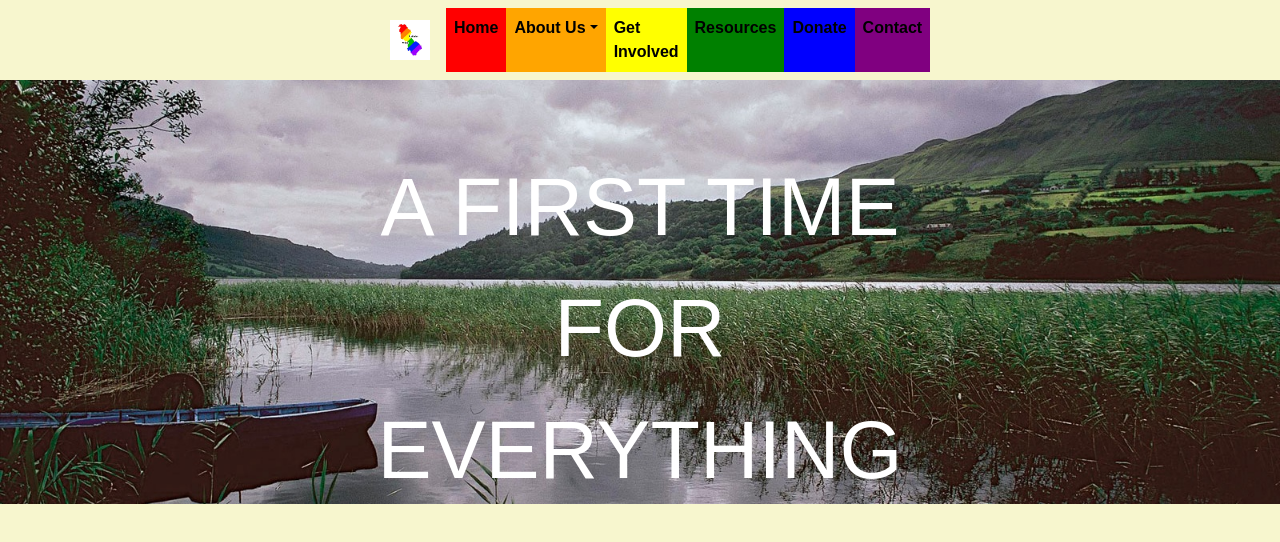
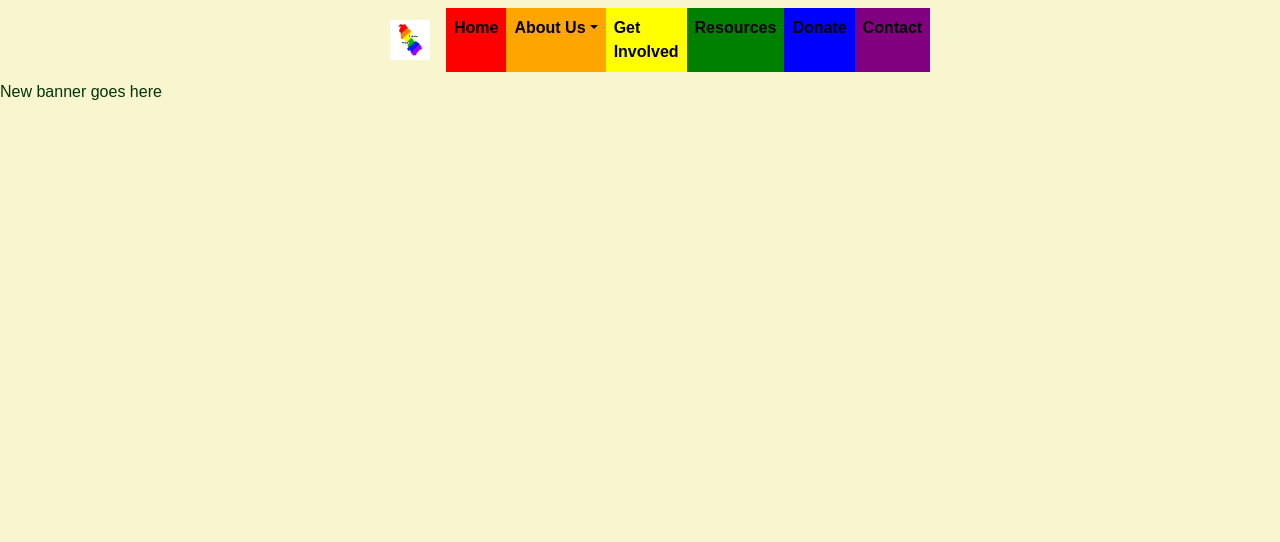
Before and after one commit to Jacobs1986/leitrim-pride, a React (Create React App) app in the folder client/: page / in a window 1280 px wide. Shown: the top 542 px of the page. Built offline with nearby package versions, Linux system fonts and the light colour scheme.

Commit message:
I'm going to be adding a new banner using the pictures from the google drive folder.

```diff
--- a/client/src/components/banner/banner.js
+++ b/client/src/components/banner/banner.js
@@ -9,14 +9,17 @@ import { Container, Image } from 'react-bootstrap';
 export default function Banner() {
     return (
         <div>
-            <Container className='bannerContainer' fluid>
-                <Image
-                    src='./Images/banner.jpeg'
-                    alt='banner'
-                    width='100%'
-                />
-                <div className='overlay'>A FIRST TIME FOR EVERYTHING</div>
-            </Container>
+            New banner goes here
         </div>
+        // <div>
+        //     <Container className='bannerContainer' fluid>
+        //         <Image
+        //             src='./Images/banner.jpeg'
+        //             alt='banner'
+        //             width='100%'
+        //         />
+        //         <div className='overlay'>A FIRST TIME FOR EVERYTHING</div>
+        //     </Container>
+        // </div>
     );
 };
```
